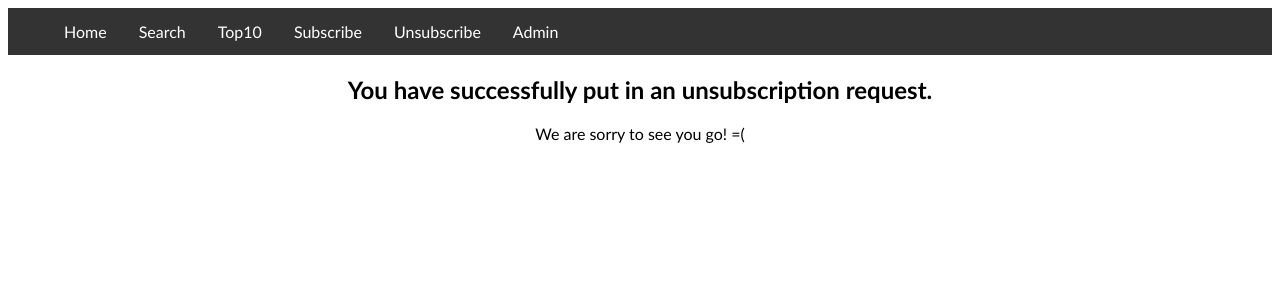
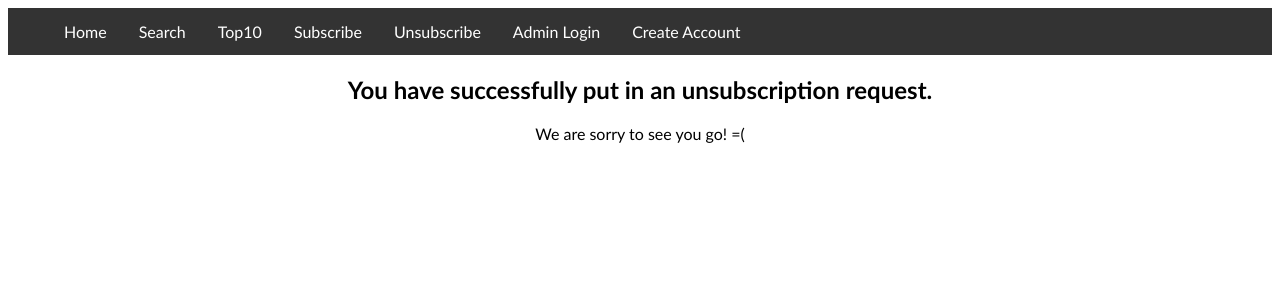
Before and after one commit to 30038674/OrangeMovieDatabaseProject, a PHP site: page /unsubaccept.php in a window 1280 px wide. Shown: the top 300 px of the page. Run offline with PHP 8.4, Linux system fonts and the light colour scheme.

Commit message:
Update unsubaccept.php

```diff
--- a/unsubaccept.php
+++ b/unsubaccept.php
@@ -23,7 +23,8 @@
         <li><a href="topten.php">Top10</a></li>
         <li><a href="subscribe.php">Subscribe</a></li>
         <li><a href="unsubscribe.php">Unsubscribe</a></li>
-			<li><a href="admin.php">Admin</a></li>
+        <li><a href="admin.php">Admin Login</a></li>
+        <li><a href='createLogin.php'>Create Account</a></li>
     </ul>
 
 		<main>
```
Lines whose indentation alone changed are shown as unchanged.
